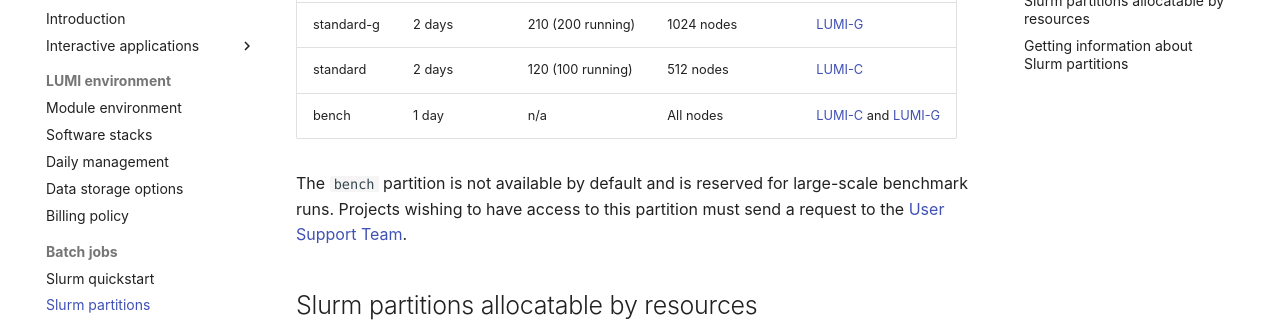
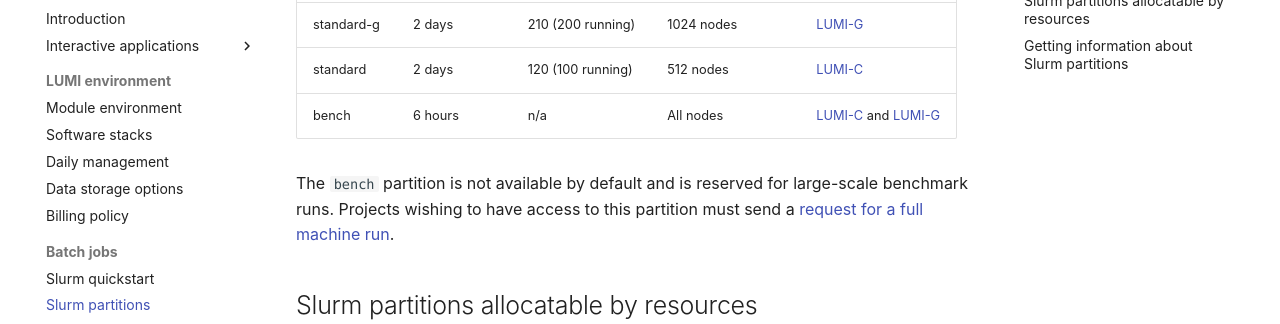
Before and after one commit to Lumi-supercomputer/lumi-userguide, an MkDocs documentation site: the page built from docs/runjobs/scheduled-jobs/partitions.md, in a window 1280 px wide and 900 px high, scrolled down 539 px. Shown: the part 152-476 px from the top of the window. Built offline with MkDocs 1.6.1 and Material for MkDocs 9.7.7, drawn with Linux system fonts in a browser that asks for light colours.

Commit message:
clarify access to the bench partition

```diff
--- a/docs/runjobs/scheduled-jobs/partitions.md
+++ b/docs/runjobs/scheduled-jobs/partitions.md
@@ -26,11 +26,11 @@
 | -------------- | ------------ | ----------------- | ----------------- | --------------------------------------|
 | standard-g     | 2 days       | 210 (200 running) | 1024 nodes        | [LUMI-G][lumi-g]                      |
 | standard       | 2 days       | 120 (100 running) |  512 nodes        | [LUMI-C][lumi-c]                      |
-| bench          | 1 day        | n/a               |  All nodes        | [LUMI-C][lumi-c] and [LUMI-G][lumi-g] |
+| bench          | 6 hours      | n/a               |  All nodes        | [LUMI-C][lumi-c] and [LUMI-G][lumi-g] |
 
 The `bench` partition is not available by default and is reserved for
 large-scale benchmark runs. Projects wishing to have access to this partition
-must send a request to the [User Support Team][helpdesk].
+must send a [request for a full machine run][herorun].
 
 ## Slurm partitions allocatable by resources
 
```
Also changed, not shown: other parts of docs/runjobs/scheduled-jobs/partitions.md (+1 -1 lines).
